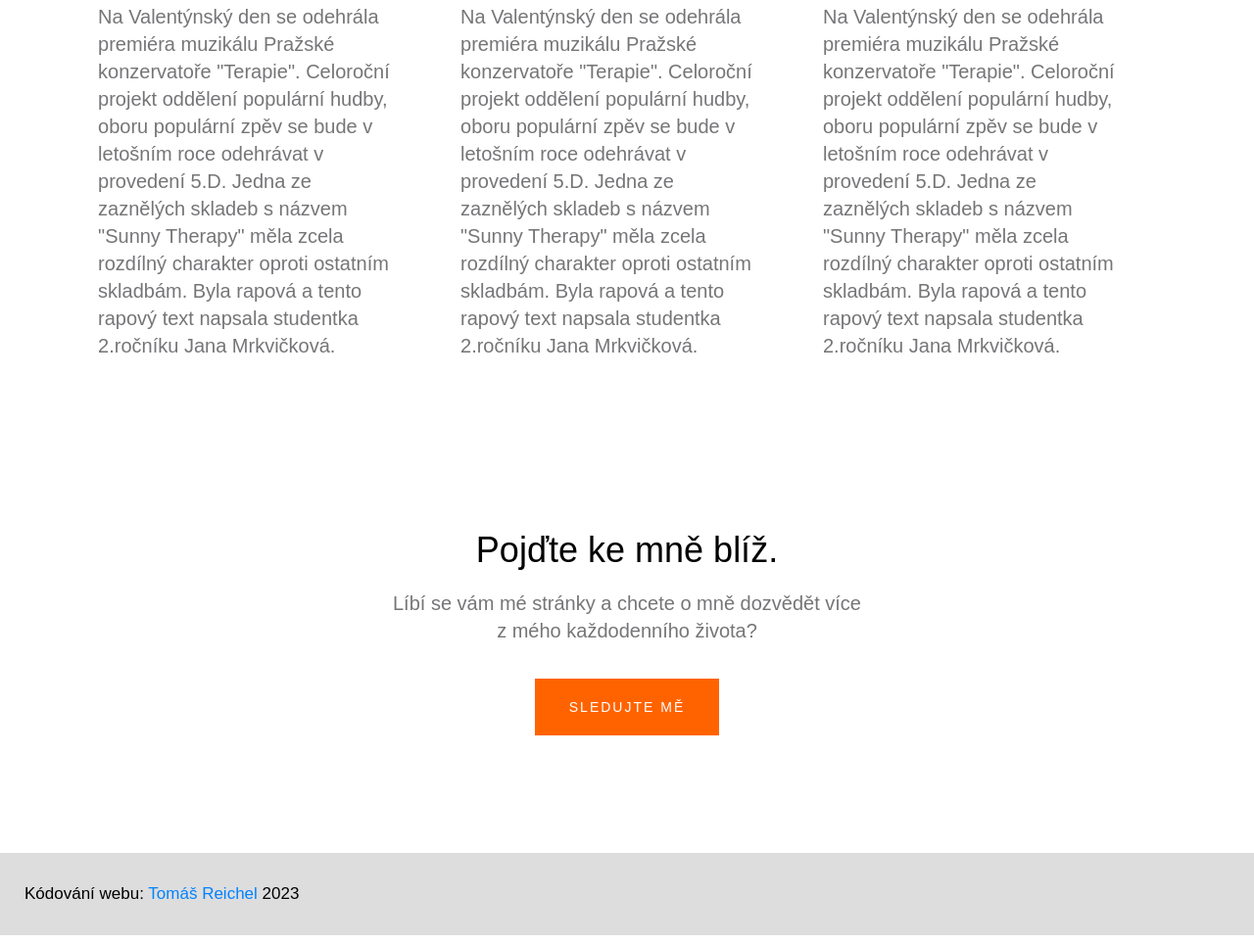
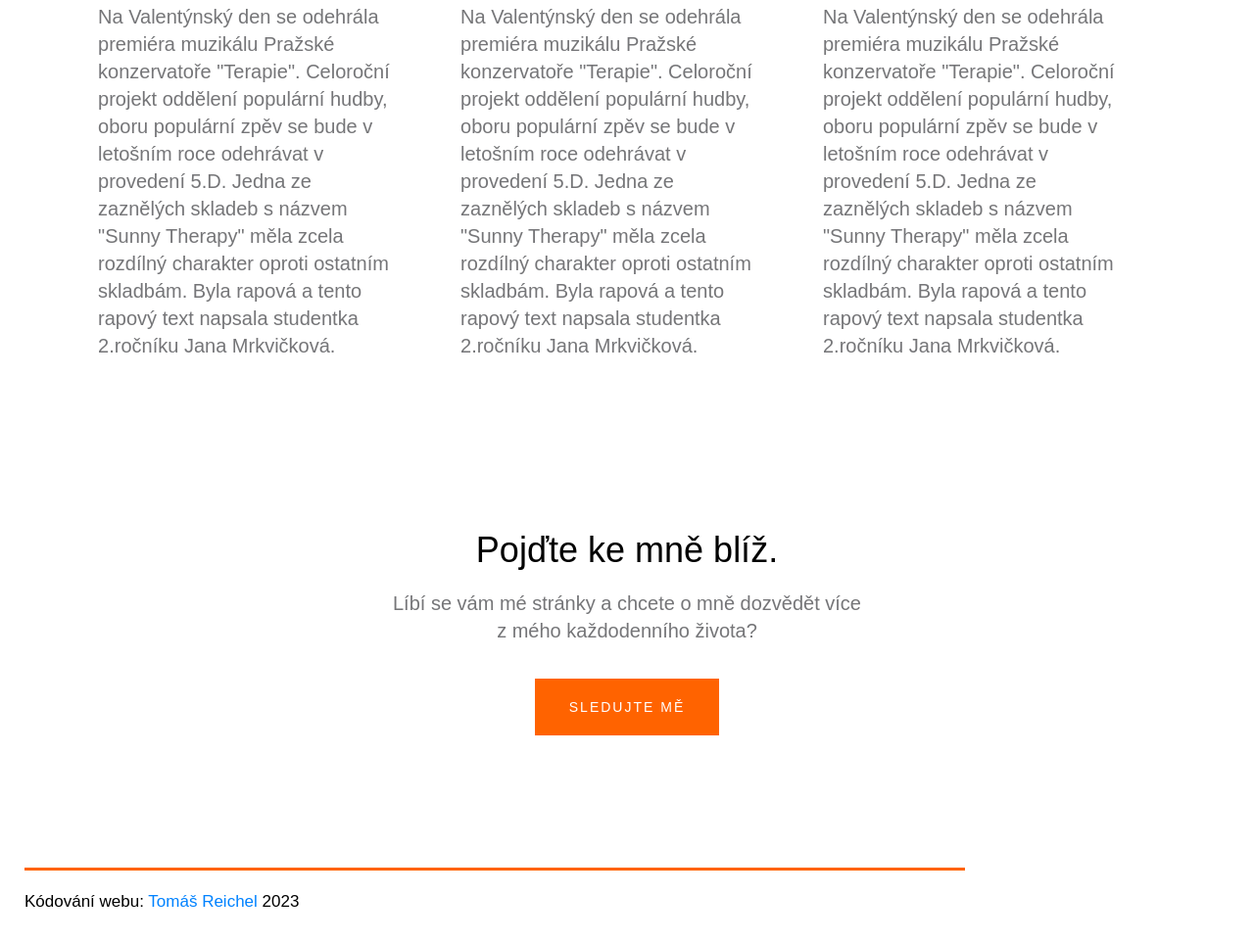
Before and after one commit to MetropolisCZ/janaMrkvickova, a plain HTML site: page index.html in a window 1280 px wide. Shown: the part 3118-4081 px from the top of the page at 98% size. Drawn offline with Linux system fonts and the light colour scheme.

Commit message:
Stylování vsuvky Kódování webu: Tomáš Reichel 2023

```diff
--- a/index.html
+++ b/index.html
@@ -364,10 +364,23 @@
         }
 
         .zakernaVsuvkaTomaseReichela {
-            background-color: #dddddd;
+            /*background-color: #dddddd;*/
             padding: 15px 25px;
             font-size: 17px;
+            /*border-top: 5px solid #ff6300;*/
         }
+
+            .zakernaVsuvkaTomaseReichela::before {
+                content: '';
+                display: block;
+                position: absolute;
+                width: 75%;
+                border-top: 3px solid #ff6300;
+            }
+
+            .zakernaVsuvkaTomaseReichela p {
+                margin-top: 25px;
+            }
 
             .zakernaVsuvkaTomaseReichela a {
                 color: #0082ff;
```
